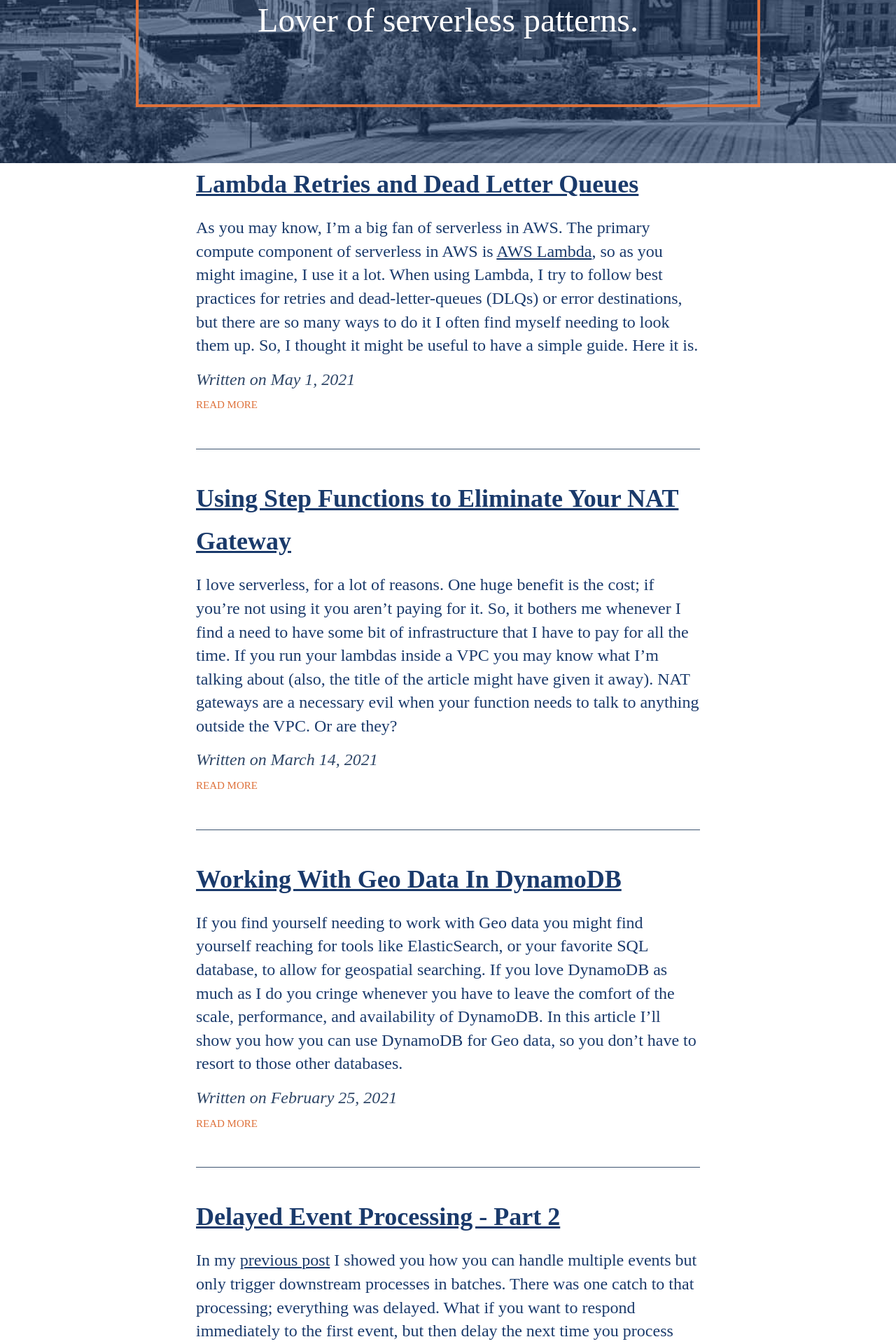
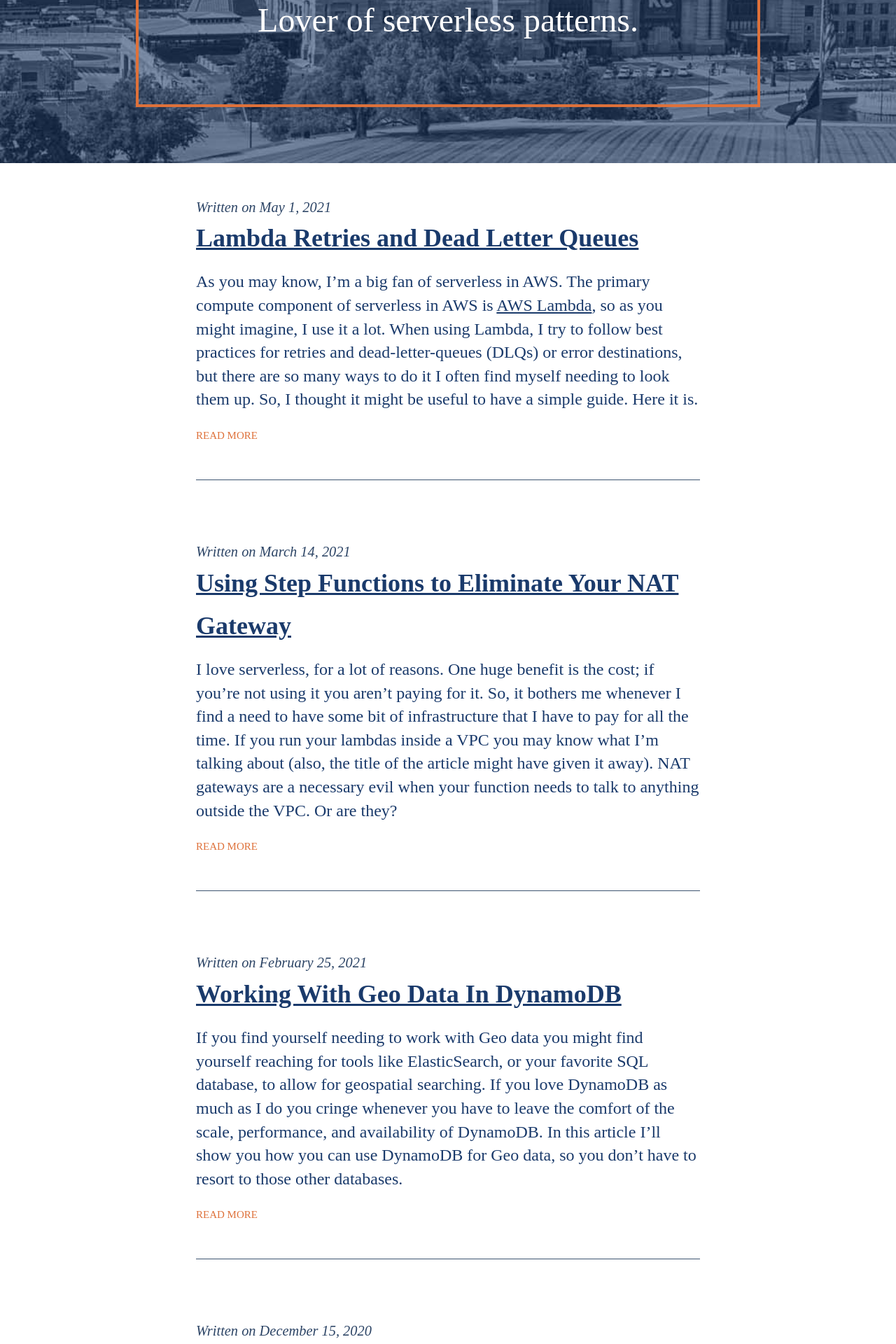
Before and after one commit to jasonwadsworth/jasonwadsworth.github.io, a Jekyll site: the page built from index.html, in a window 1280 px wide. Shown: the part 530-2450 px from the top of the page at 70% size. Built offline with Jekyll 4.4.1, drawn with Linux system fonts in a browser that asks for light colours; some web fonts are replaced; some of the changed text lies outside the part shown.

Commit message:
How does this look?

```diff
--- a/index.html
+++ b/index.html
@@ -5,15 +5,15 @@ layout: default
 <div class="posts">
     {% for post in site.posts %}
     <article class="post">
-
+        <p>&nbsp;</p>
+        <div class="date small">
+            Written on {{ post.date | date: "%B %e, %Y" }}
+        </div>
         <h1><a href="{{ site.baseurl }}{{ post.url }}">{{ post.title }}</a></h1>
 
         <div class="entry">
             {{ post.excerpt }}
         </div>
-        <div class="date">
-            Written on {{ post.date | date: "%B %e, %Y" }}
-        </div>
         <a href="{{ site.baseurl }}{{ post.url }}" class="read-more">Read More</a>
     </article>
     {% endfor %}
--- a/style.scss
+++ b/style.scss
@@ -49,6 +49,7 @@ h1 {
   a {
     color: inherit;
   }
+  margin-top: 0px;
 }
 
 h2 {
@@ -118,6 +119,10 @@ img {
 .date {
   font-style: italic;
   color: $secondary;
+}
+
+.date small {
+    font-size: 10pt;
 }
 
 // Specify the color of the selection
```
